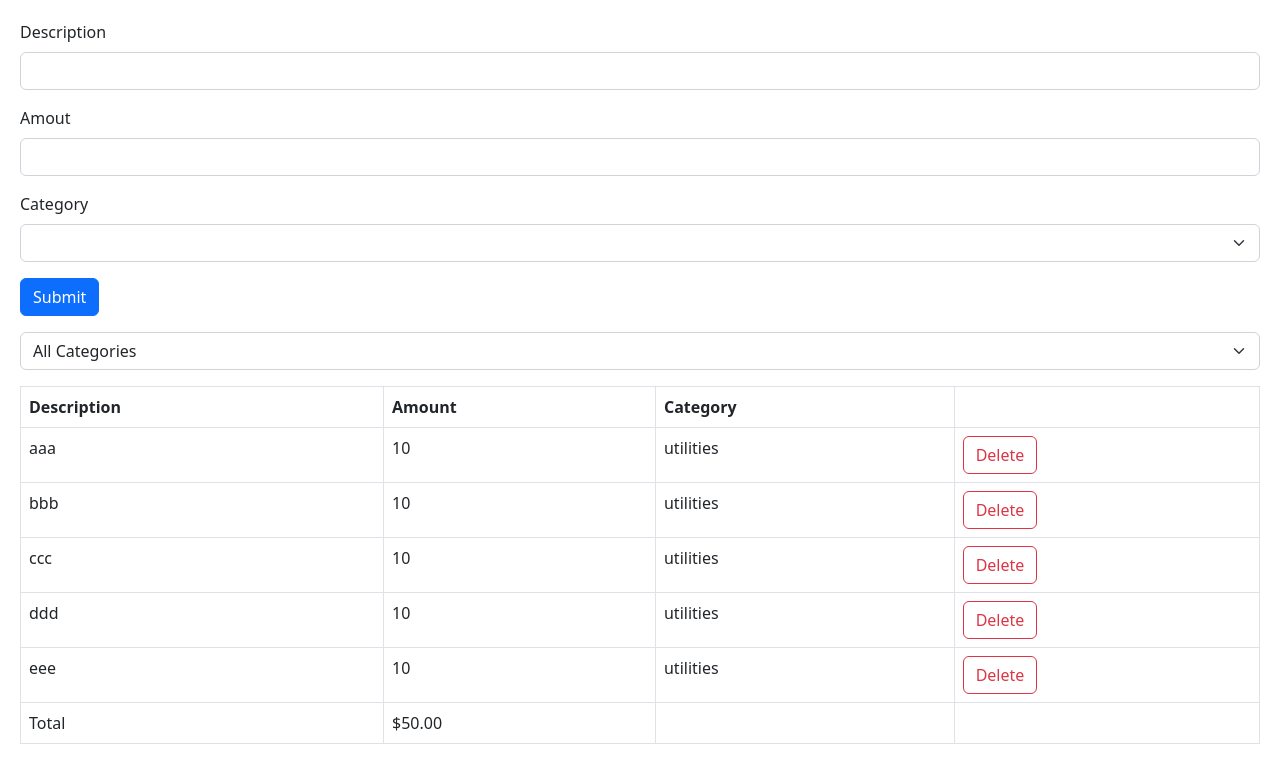
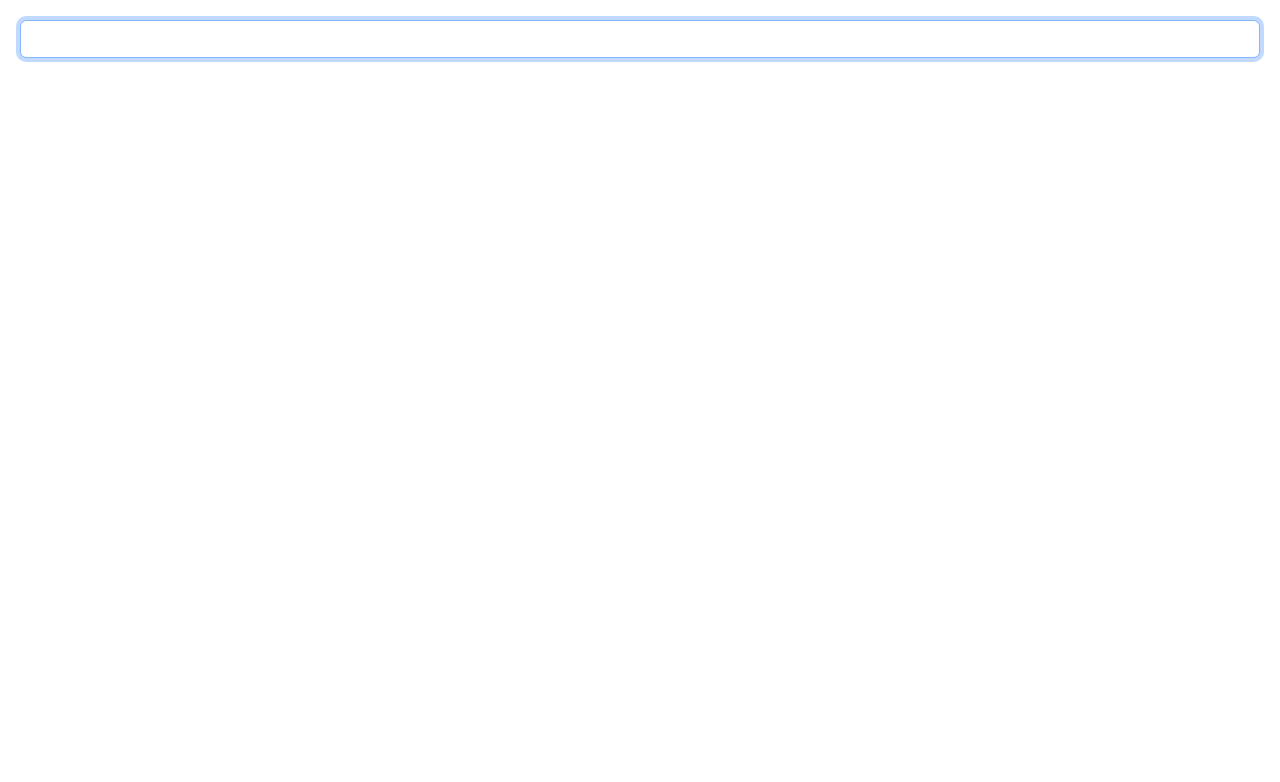
Before and after one commit to harshithgowdakt/react-vite-project, a React (Vite) app: page / in a window 1280 px wide. Shown: the top 782 px of the page. Built offline with nearby package versions, Linux system fonts and the light colour scheme.

Commit message:
useEffect example

```diff
--- a/src/App.tsx
+++ b/src/App.tsx
@@ -1,42 +1,19 @@
-import { useState } from "react";
-import ExpenseList from "./expense-tracker/component/ExpenseList";
-import ExpenseFilter from "./expense-tracker/component/ExpenseFilter";
-import ExpenseForm from "./expense-tracker/component/ExpenseForm";
+import { useEffect, useRef } from "react";
 
 function App() {
-  const [selectedCategory, setSelectedCategory] = useState("");
-  const [expenses, setExpenses] = useState([
-    { id: 1, description: "aaa", amount: 10, category: "utilities" },
-    { id: 2, description: "bbb", amount: 10, category: "utilities" },
-    { id: 3, description: "ccc", amount: 10, category: "utilities" },
-    { id: 4, description: "ddd", amount: 10, category: "utilities" },
-    { id: 5, description: "eee", amount: 10, category: "utilities" },
-  ]);
+  const ref = useRef<HTMLInputElement>(null);
 
-  const visibleExpenses = selectedCategory
-    ? expenses.filter((e) => e.category === selectedCategory)
-    : expenses;
+  useEffect(() => {
+    if (ref.current) ref.current.focus();
+  });
+
+  useEffect(() => {
+    document.title = "My App";
+  });
 
   return (
     <div>
-      <div className="mb-3">
-        <ExpenseForm
-          onSubmit={(expense) =>
-            setExpenses([...expenses, { ...expense, id: expenses.length + 1 }])
-          }
-        ></ExpenseForm>
-      </div>
-      <div className="mb-3">
-        <ExpenseFilter
-          onSelectCategory={(category) => setSelectedCategory(category)}
-        ></ExpenseFilter>
-      </div>
-      <ExpenseList
-        expenses={visibleExpenses}
-        onDelete={(id) =>
-          setExpenses(expenses.filter((expense) => id != expense.id))
-        }
-      ></ExpenseList>
+      <input ref={ref} type="text" className="form-control" />
     </div>
   );
 }
```
